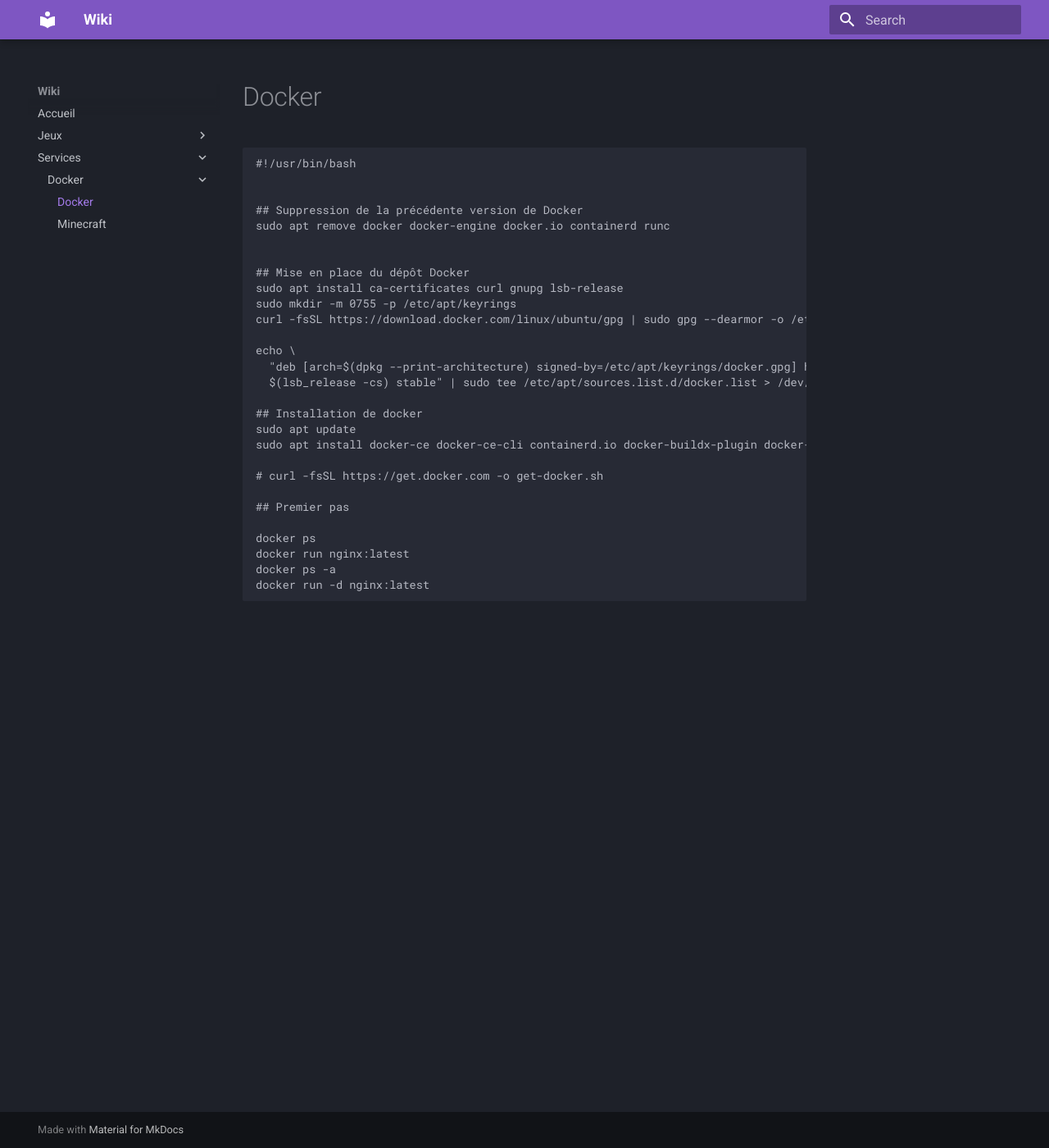
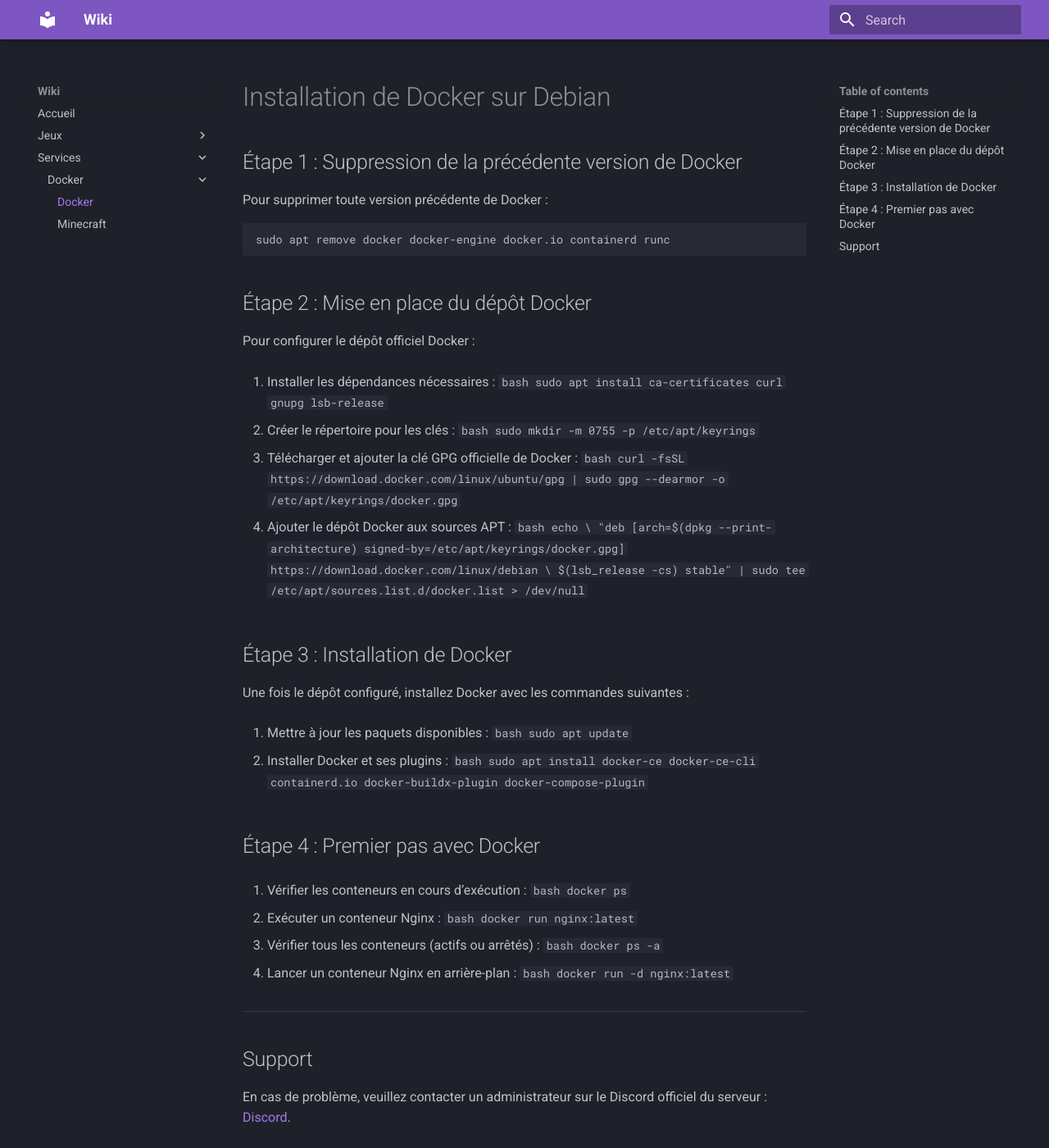
Before and after one commit to PetitPrinceQLF/WEB-Mkdocs-Config, an MkDocs documentation site: the page built from docs/services/docker/docker.md, in a window 1280 px wide and 1400 px high. Shown: the whole window at 82% size. Built offline with MkDocs 1.6.1 and Material for MkDocs 9.7.7, drawn with Linux system fonts in a browser that asks for light colours.

Commit message:
edit:Modification de la doc Docker

````diff
--- a/docs/services/docker/docker.md
+++ b/docs/services/docker/docker.md
@@ -1,30 +1,76 @@
+# Installation de Docker sur Debian
+
+## Étape 1 : Suppression de la précédente version de Docker
+Pour supprimer toute version précédente de Docker :
+```bash
+sudo apt remove docker docker-engine docker.io containerd runc
 ```
-#!/usr/bin/bash
 
+## Étape 2 : Mise en place du dépôt Docker
+Pour configurer le dépôt officiel Docker :
 
-## Suppression de la précédente version de Docker
-sudo apt remove docker docker-engine docker.io containerd runc
+1. Installer les dépendances nécessaires :
+   ```bash
+   sudo apt install ca-certificates curl gnupg lsb-release
+   ```
 
+2. Créer le répertoire pour les clés :
+   ```bash
+   sudo mkdir -m 0755 -p /etc/apt/keyrings
+   ```
 
-## Mise en place du dépôt Docker
-sudo apt install ca-certificates curl gnupg lsb-release
-sudo mkdir -m 0755 -p /etc/apt/keyrings
-curl -fsSL https://download.docker.com/linux/ubuntu/gpg | sudo gpg --dearmor -o /etc/apt/keyrings/docker.gpg
+3. Télécharger et ajouter la clé GPG officielle de Docker :
+   ```bash
+   curl -fsSL https://download.docker.com/linux/ubuntu/gpg | sudo gpg --dearmor -o /etc/apt/keyrings/docker.gpg
+   ```
 
-echo \
-  "deb [arch=$(dpkg --print-architecture) signed-by=/etc/apt/keyrings/docker.gpg] https://download.docker.com/linux/debian \
-  $(lsb_release -cs) stable" | sudo tee /etc/apt/sources.list.d/docker.list > /dev/null
+4. Ajouter le dépôt Docker aux sources APT :
+   ```bash
+   echo \
+     "deb [arch=$(dpkg --print-architecture) signed-by=/etc/apt/keyrings/docker.gpg] https://download.docker.com/linux/debian \
+     $(lsb_release -cs) stable" | sudo tee /etc/apt/sources.list.d/docker.list > /dev/null
+   ```
 
-## Installation de docker
-sudo apt update
-sudo apt install docker-ce docker-ce-cli containerd.io docker-buildx-plugin docker-compose-plugin
+## Étape 3 : Installation de Docker
+Une fois le dépôt configuré, installez Docker avec les commandes suivantes :
 
-# curl -fsSL https://get.docker.com -o get-docker.sh
+1. Mettre à jour les paquets disponibles :
+   ```bash
+   sudo apt update
+   ```
 
-## Premier pas
+2. Installer Docker et ses plugins :
+   ```bash
+   sudo apt install docker-ce docker-ce-cli containerd.io docker-buildx-plugin docker-compose-plugin
+   ```
 
-docker ps
-docker run nginx:latest
-docker ps -a
-docker run -d nginx:latest
-```
+## Étape 4 : Premier pas avec Docker
+
+1. Vérifier les conteneurs en cours d’exécution :
+   ```bash
+   docker ps
+   ```
+
+2. Exécuter un conteneur Nginx :
+   ```bash
+   docker run nginx:latest
+   ```
+
+3. Vérifier tous les conteneurs (actifs ou arrêtés) :
+   ```bash
+   docker ps -a
+   ```
+
+4. Lancer un conteneur Nginx en arrière-plan :
+   ```bash
+   docker run -d nginx:latest
+   ```
+
+---
+
+## Support
+
+En cas de problème, veuillez contacter un administrateur sur le Discord officiel du serveur :
+[Discord](https://discord.gg/6ffyCYq3Ea).
+
+---
````
